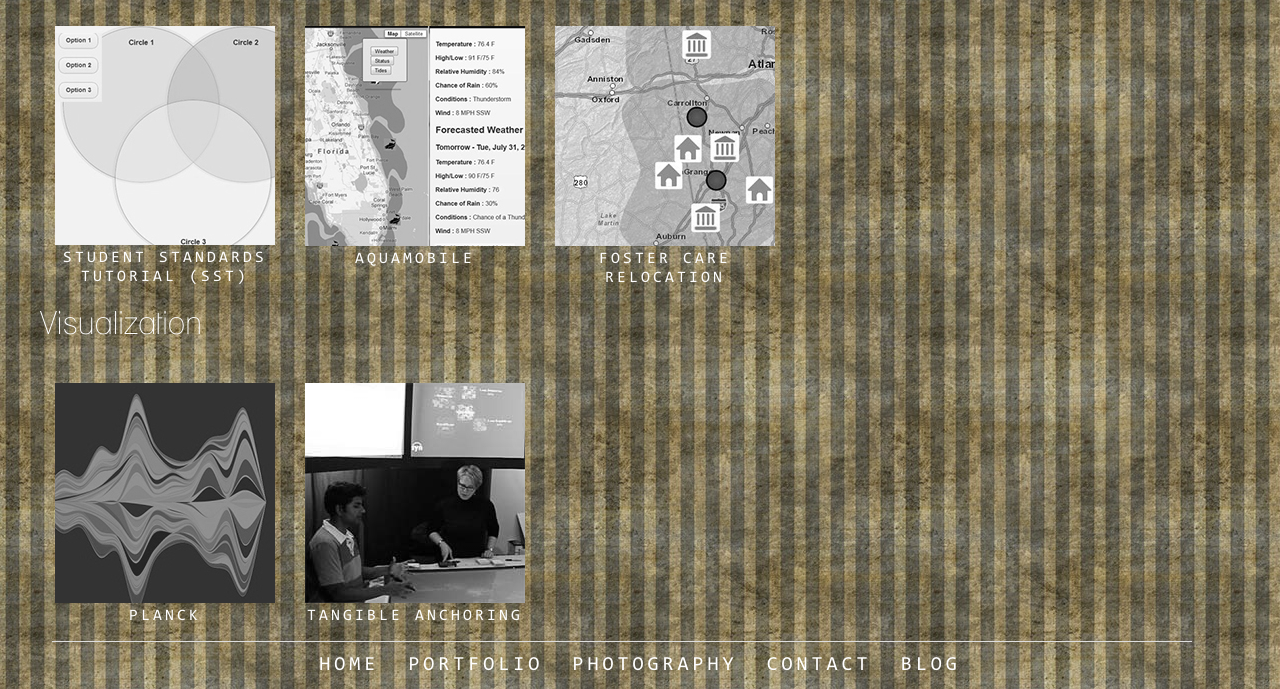
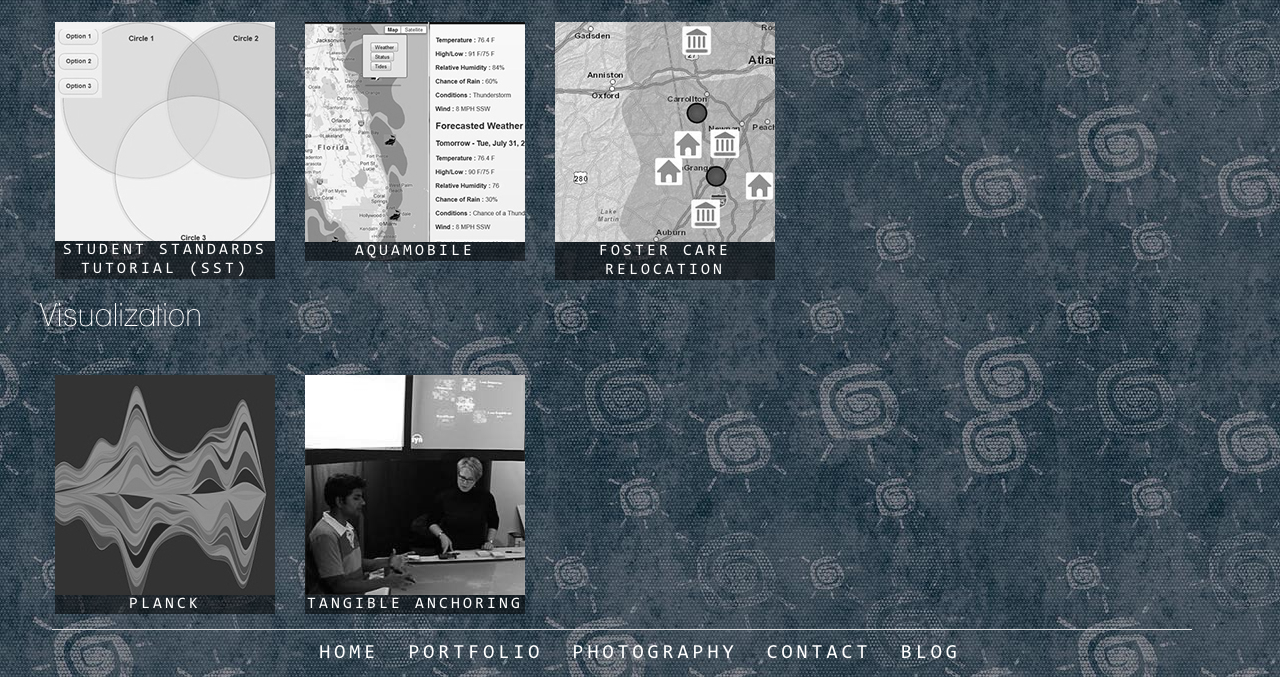
Before and after one commit to meghasandesh/PerosnalSite, a plain HTML site: page portfolio.html in a window 1280 px wide. Shown: the part 650-1339 px from the top of the page. Drawn offline with Linux system fonts and the light colour scheme; files whose address does not match are found by name.

Commit message:
new bg added

```diff
--- a/style/baseStyle.less
+++ b/style/baseStyle.less
@@ -31,7 +31,7 @@ body
 {
 	margin:0;
 	padding:0 24px;
-	background: url('../images/grungy_3.jpg');
+	background: url('../images/sunny.jpg');
 	font-family:primeFont,Calibri,Helvetica,Arial,Sans-serif;
 	color:#FFF;
 }
@@ -309,10 +309,13 @@ figure
 
 figcaption
 {
+	cursor: pointer;
 	font-family: linkFont,Calibri,Helvetica,Arial,Sans-serif;
 	letter-spacing:0.2em;
 	color:#FDFDFD;
 	text-align:center;
+	margin-top: -4px;
+	background: rgba(0,0,0,0.5);
 }
 
 #overlay
```
Also changed, not shown: index.html (+1 -1 lines), images/sunny.jpg (added).
